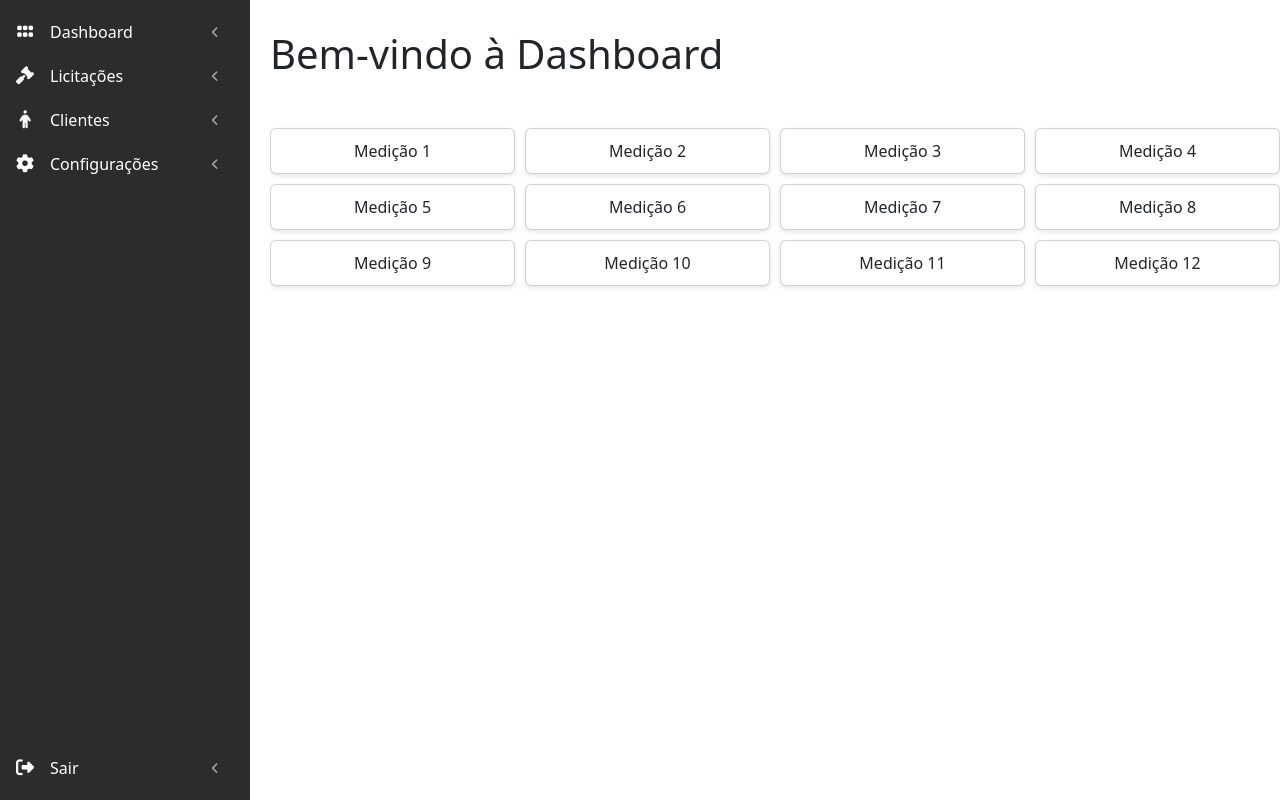
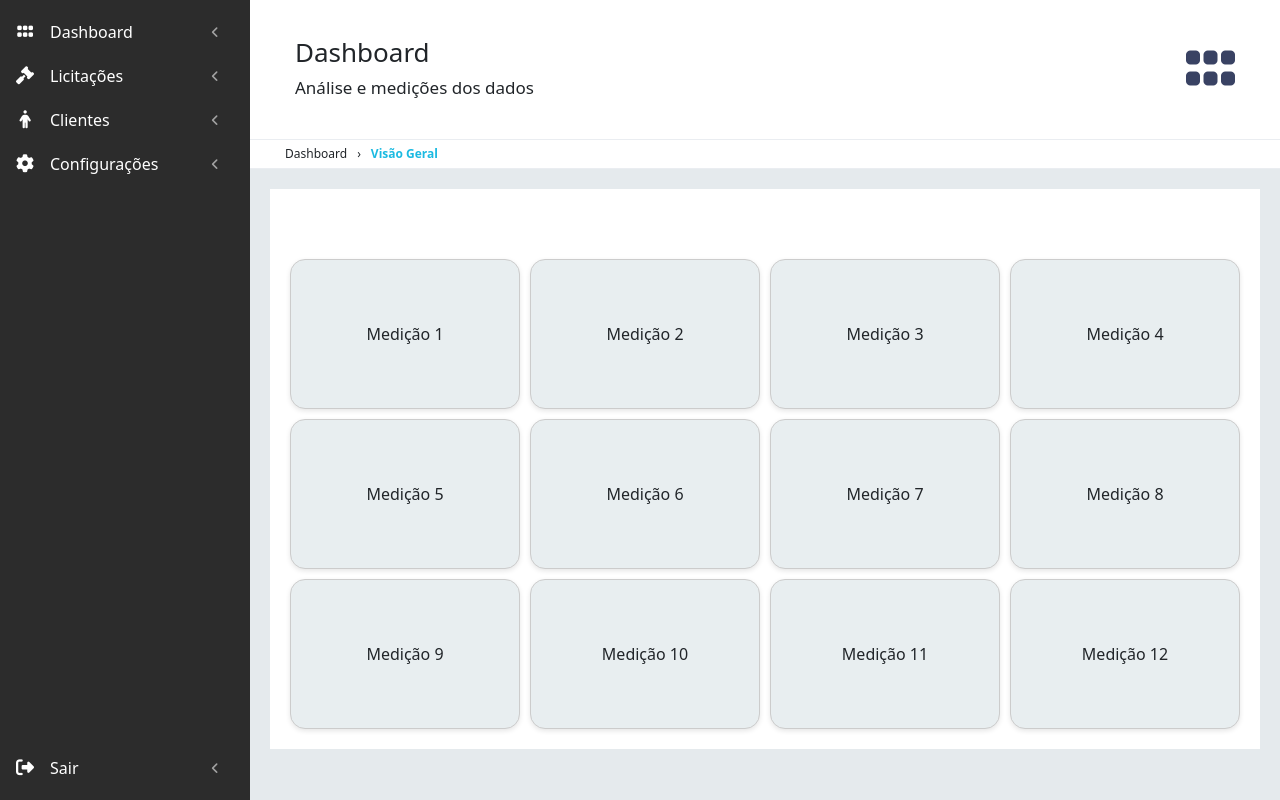
Before and after one commit to Andreikgs/projeto-ti-sociedade_back, a website: page views/dashboard.html in a window 1280 px wide. Drawn offline with nearby package versions, Linux system fonts and the light colour scheme; files that its build step writes are made by us from their sources; no server answers; files whose address does not match are found by name.

Commit message:
feito modelo de header reutilizavel para o layout geral do sistema

```diff
--- a/public/css/dashboard.css
+++ b/public/css/dashboard.css
@@ -1,23 +1,6 @@
 @import url('global.css');
 @import url('../components/modal/css/modalCliente.css');
 @import url('../components/sidebar/css/sidebar.css');
-
-.container-page {
-    display: flex;
-    min-height: 100vh;
-}
-
-.content {
-    flex: 1;
-    margin-left: 20px;
-    padding-top: 20px;
-    max-width: calc(100% - 240px);
-    overflow: auto;
-}
-
-.content h1 {
-    margin-top: 10px;
-}
 
 .grid {
     display: grid;
@@ -26,8 +9,8 @@
     margin-top: 50px;
 }
 
-.card {
-    background-color: #e0e0e0;
+.card-dashboard {
+    background-color: #e8eef0;
     border: 1px solid #ccc;
     border-radius: 15px;
     padding: 10px;
@@ -39,6 +22,6 @@
     transition: transform 0.2s;
 }
 
-.card:hover {
+.card-dashboard:hover {
     transform: scale(0.90);
 }
--- a/public/css/global.css
+++ b/public/css/global.css
@@ -13,10 +13,12 @@
     --background-color-sextiary: #464646;
     --surface-color: #F5F5F5;
     --skeleton-color: #D9D9D9;
+    --canvas-color: #e5eaed;
     --shape-transparency: #ffffff8f;
     --text-color-primary: #313131;
     --text-color-secondary: #FFFFFF;
     --text-color-tertiary: #d4bb00;
+    --text-color-quaternary: #1bbae1;
     --font-family: "Poppins", sans-serif;
     --text: 16px/150% var(--font-family);
 }
@@ -26,3 +28,120 @@ body {
     color: var(--text-color-primary);
     background-color: var(--background-color-primary);
 }
+
+/* Início Estilizações de texto */
+.normal-text {
+    font-weight: normal!important;
+}
+/* Fim Estilizações de texto */
+
+/* Início Content Header */
+.content-header {
+    background-color: #ffffff;
+    border-top: 1px solid #eaedf1;
+    border-bottom: 1px solid #dbe1e8;
+    padding: 5px 40px !important;
+}
+
+.content-header h1,
+.content-header h2 {
+    margin: 0;
+    font-size: 26px;
+    line-height: 32px;
+}
+
+.content-header small{
+    font-size: 17px;
+    font-weight: 200;
+}
+
+.header-section h1 i {
+    font-size: 56px;
+    float: right;
+    margin: 2px 0 0 10px;
+    color: #eaedf1;
+    margin: 0 0 0 10px;
+    line-height: 64px;
+}
+
+.header-section {
+    padding: 30px 10px;
+}
+
+.content-header,
+.content-top {
+    margin: -10px -5px 10px;
+}
+
+.content-top {
+    background-color: #ffffff;
+    border-bottom: 1px solid #dbe1e8;
+}
+
+/* Fim content header */
+
+/* Início breadcrumps */
+.breadcrumb {
+    padding: 5px 40px !important;
+    background-color: #fff !important;
+}
+
+.breadcrumb i {
+    font-size: 14px;
+}
+
+.breadcrumb-top {
+    margin: -10px -5px 10px;
+    padding: 7px 10px;
+    border-top: 1px solid #eaedf1;
+    border-bottom: 1px solid #dbe1e8;
+    border-bottom-color: #eaedf1;
+    font-size: 12px;
+}
+
+.content-header + .breadcrumb-top,
+.breadcrumb-top + .content-header {
+    margin-top: -11px;
+}
+
+.breadcrumb > li + li:before {
+    content: "\203a";
+    margin:0 10px;
+}
+.breadcrumb > li a {
+    color: var(--text-color-quaternary);
+    font-weight:600;
+    text-decoration: none;
+
+}
+.breadcrumb > li {
+    font-size: 12px;
+}
+/* Fim breadcrumps */
+
+
+/* Início container das páginas */
+.container-page {
+    display: flex;
+    min-height: 100vh;
+    background-color: var(--canvas-color);
+}
+
+.content {
+    flex: 1;
+
+    height: fit-content;
+    overflow-x: hidden;
+}
+.content-page{
+    margin: 20px;
+    padding: 20px;
+    max-width: calc(100% - 40px);
+
+    background-color: #ffffff;
+}
+
+.content h1 {
+    margin-top: 10px;
+}
+/* Fim container das páginas */
--- a/views/dashboard.html
+++ b/views/dashboard.html
@@ -12,20 +12,31 @@
     <div class="container-page">
         <div id="sidebar" class="sidebar"></div>
         <div class="content" id="content">
-            <h1>Bem-vindo à Dashboard</h1>
-            <div class="grid">
-                <div class="card">Medição 1</div>
-                <div class="card">Medição 2</div>
-                <div class="card">Medição 3</div>
-                <div class="card">Medição 4</div>
-                <div class="card">Medição 5</div>
-                <div class="card">Medição 6</div>
-                <div class="card">Medição 7</div>
-                <div class="card">Medição 8</div>
-                <div class="card">Medição 9</div>
-                <div class="card">Medição 10</div>
-                <div class="card">Medição 11</div>
-                <div class="card">Medição 12</div>
+            <div class="content-header">
+                <div class="header-section">
+                    <h1 class="normal-text"><i class="fa-solid fa-grip sidebar-nav-icon"style="color: #394263"></i>Dashboard<br><small>Análise e medições dos dados</small></h1>
+                </div>
+            </div>
+            <ul class="breadcrumb breadcrumb-top">
+                <li>Dashboard</li>
+                <li><a href="">Visão Geral</a></li>
+            </ul>
+            <div class="content-page">
+
+                <div class="grid">
+                    <div class="card-dashboard">Medição 1</div>
+                    <div class="card-dashboard">Medição 2</div>
+                    <div class="card-dashboard">Medição 3</div>
+                    <div class="card-dashboard">Medição 4</div>
+                    <div class="card-dashboard">Medição 5</div>
+                    <div class="card-dashboard">Medição 6</div>
+                    <div class="card-dashboard">Medição 7</div>
+                    <div class="card-dashboard">Medição 8</div>
+                    <div class="card-dashboard">Medição 9</div>
+                    <div class="card-dashboard">Medição 10</div>
+                    <div class="card-dashboard">Medição 11</div>
+                    <div class="card-dashboard">Medição 12</div>
+                </div>
             </div>
         </div>
     </div>
```
